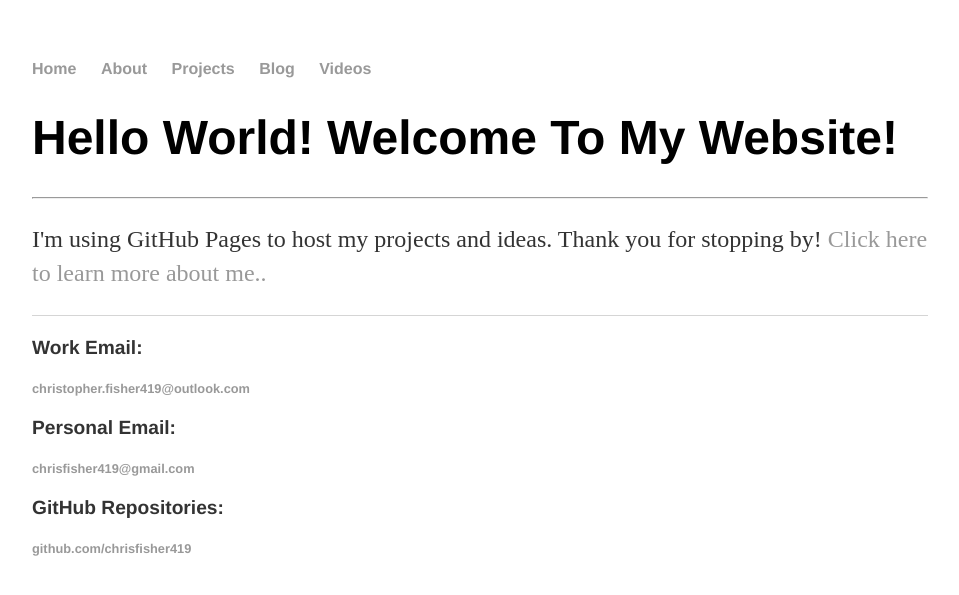
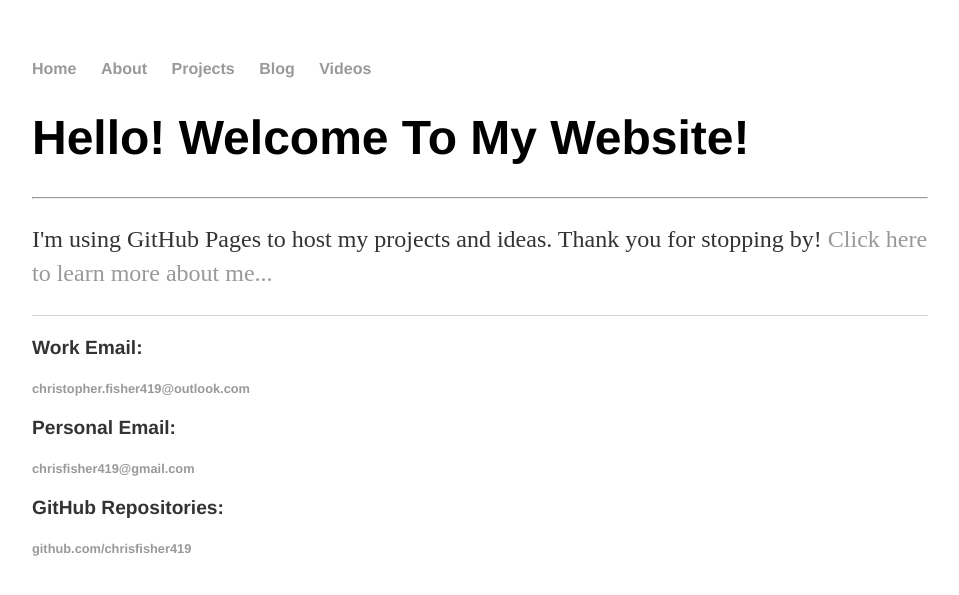
Before and after one commit to chrisfisher419/chrisfisher419.github.io, a Jekyll site: the page built from index.html, in a window 1280 px wide. Shown: the top 595 px of the page, without its empty margins (160-1119 px from the left). Built offline with Jekyll 4.4.1, drawn with Linux system fonts in a browser that asks for light colours.

Commit message:
Update index.html

```diff
--- a/index.html
+++ b/index.html
@@ -3,6 +3,6 @@ layout: default
 title: Christopher Fisher
 ---
 <div class="blurb">
-	<h1>Hello World! Welcome To My Website!</h1> <hr />
-	<p>I'm using GitHub Pages to host my projects and ideas. Thank you for stopping by! <a href="/about">Click here to learn more about me..</a></p>
+	<h1>Hello! Welcome To My Website!</h1> <hr />
+	<p>I'm using GitHub Pages to host my projects and ideas. Thank you for stopping by! <a href="/about">Click here to learn more about me...</a></p>
 </div><!-- /.blurb -->
```
